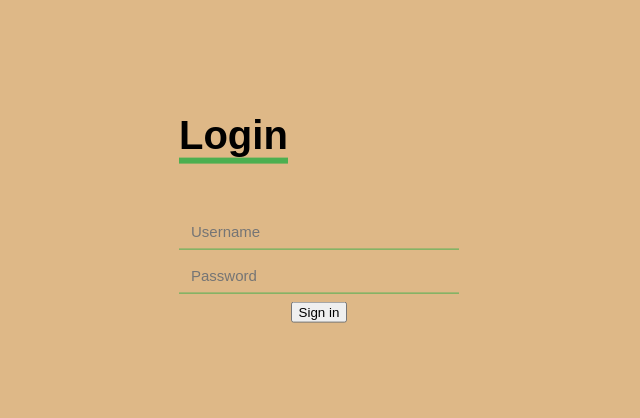
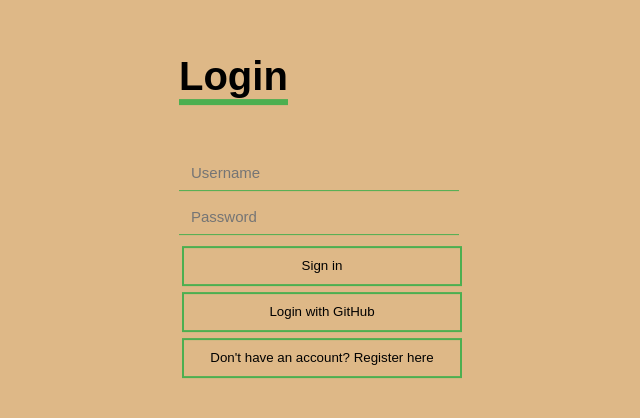
Before and after one commit to vilksp/SpringLoginJwtSso, a React (Create React App) app in the folder frontend/: page /login in a window 1280 px wide. Shown: the part 196-614 px from the top of the page, without its empty margins (321-961 px from the left). Built offline with nearby package versions, Linux system fonts and the light colour scheme.

Commit message:
login page added

```diff
--- a/frontend/src/components/login-component/Login.jsx
+++ b/frontend/src/components/login-component/Login.jsx
@@ -11,7 +11,9 @@ class Login extends Component {
 				<div className="text-box">
 					<input type="password" placeholder="Password" value=""></input>
 				</div>
-				<input classname="btn" type="button" value="Sign in" />
+				<input className="btn" type="button" value="Sign in" />
+				<button className="btn">Login with GitHub</button>
+				<button className="btn">Don't have an account? Register here</button>
 			</div>
 		);
 	}
--- a/frontend/src/components/login-component/login.css
+++ b/frontend/src/components/login-component/login.css
@@ -38,3 +38,10 @@ body {
 	float: left;
 	margin: 0 10px;
 }
+.btn {
+	width: 100%;
+	background: none;
+	border: 2px solid #4caf50;
+	height: 40px;
+	margin: 3px;
+}
```
